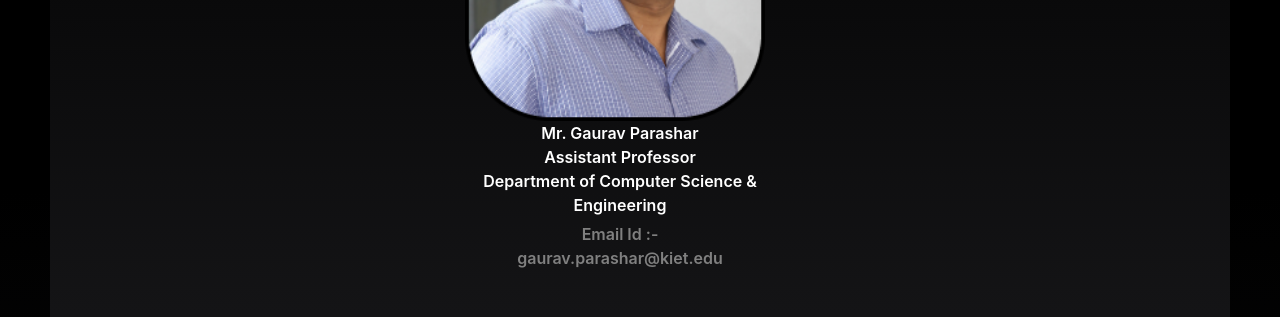
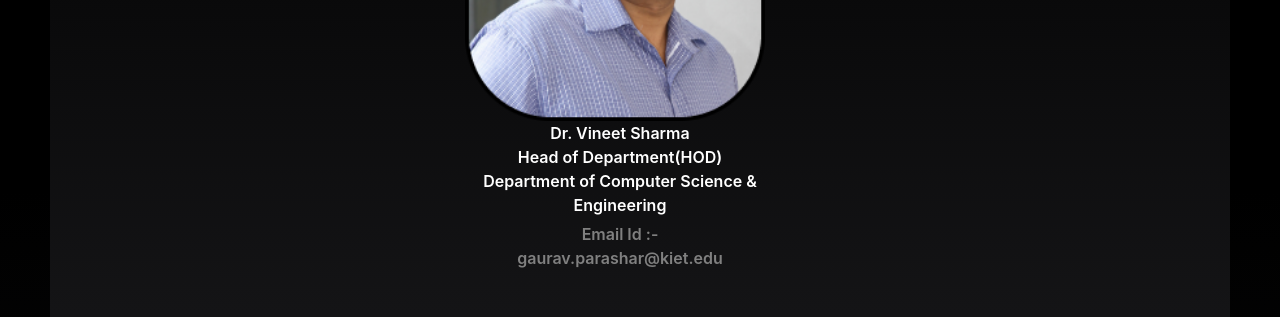
Before and after one commit to Rishabh-code-do/DsdlLab, a React (Create React App) app: page / in a window 1280 px wide. Shown: the part 2260-2577 px from the top of the page. Built offline with nearby package versions, Linux system fonts and the light colour scheme.

Commit message:
Update seventh

```diff
--- a/src/Components/Founder.jsx
+++ b/src/Components/Founder.jsx
@@ -11,8 +11,8 @@ function Founder() {
         <div className='cont1'>
         <img src={GP} alt="GP" className='img1'/>
         <p className='para'>
-        Mr. Gaurav Parashar<br></br>
-        Assistant Professor<br></br> Department of Computer Science & Engineering<br></br>
+        Dr. Vineet Sharma<br></br>
+        Head of Department(HOD)<br></br> Department of Computer Science & Engineering<br></br>
         <span className='email'>Email Id :- gaurav.parashar@kiet.edu</span>
         </p>
         </div>
```
